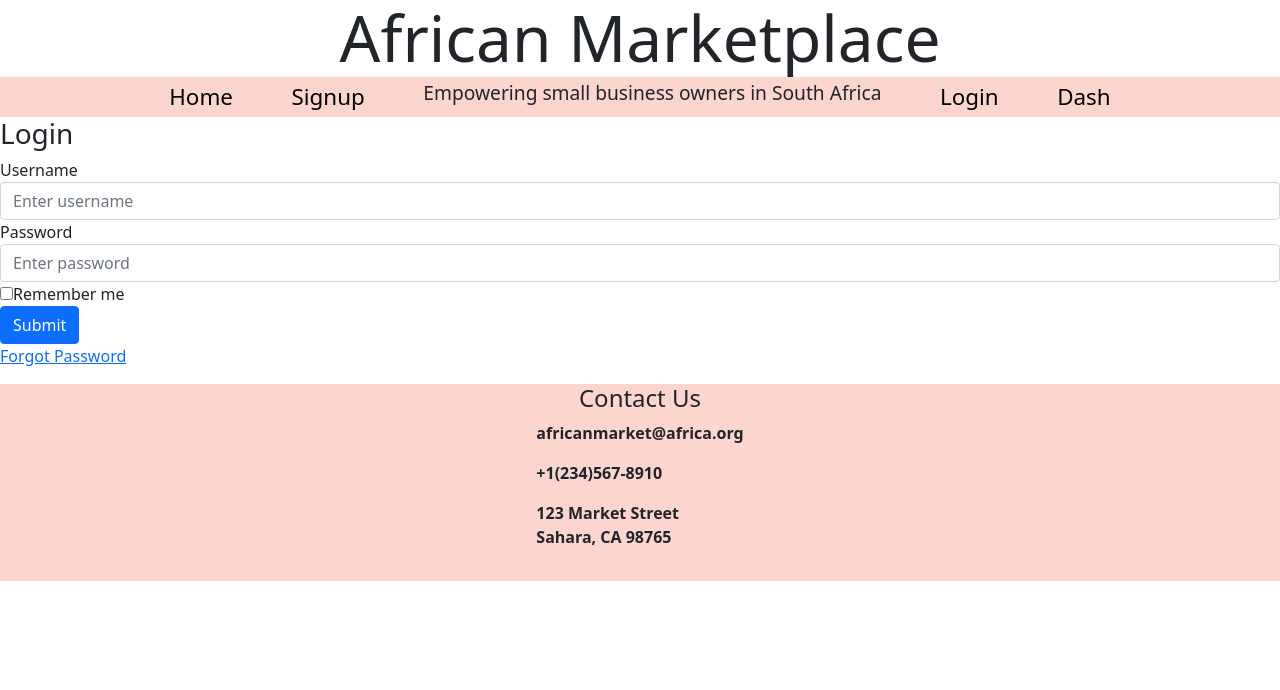
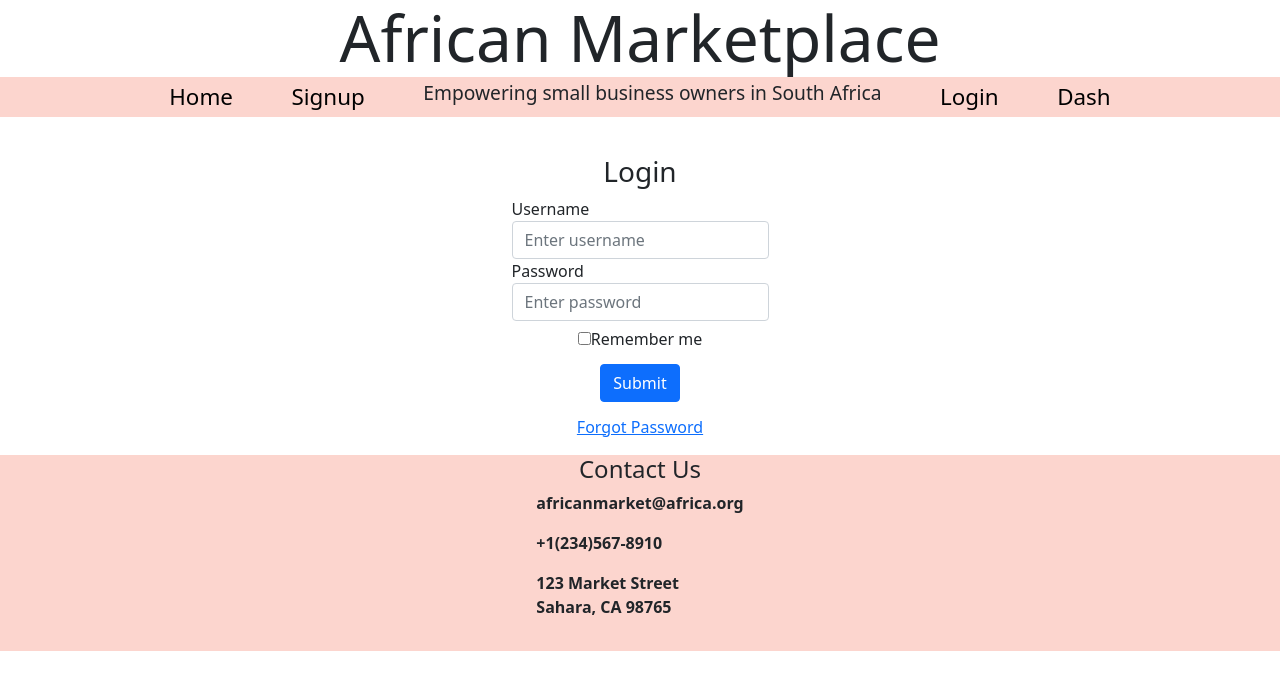
Before and after one commit to African-Market-Place-4/front-end, a React (Create React App) app: page /login in a window 1280 px wide. Shown: the top 690 px of the page. Built offline with nearby package versions, Linux system fonts and the light colour scheme.

Commit message:
login for is centered

```diff
--- a/src/components/Login.js
+++ b/src/components/Login.js
@@ -66,7 +66,7 @@ export default class Login extends Component {
                     </div>
                 </div>
 
-                <button type="submit" className="btn btn-primary btn-block">Submit</button>
+                <button type="submit" className="btn btn-primary btn-block submit">Submit</button>
                 <p className="forgot-password text-right">
                     <a href="#">Forgot Password</a>
                 </p>
--- a/src/components/login.css
+++ b/src/components/login.css
@@ -0,0 +1,14 @@
+form{
+  display: flex;
+  flex-direction: column;
+  align-items: center;
+  padding-top: 3%;
+}
+
+.submit, .forgot-password{
+  margin-top: 1%;
+}
+
+.custom-control-label{
+  margin-top: 5%;
+}
```
